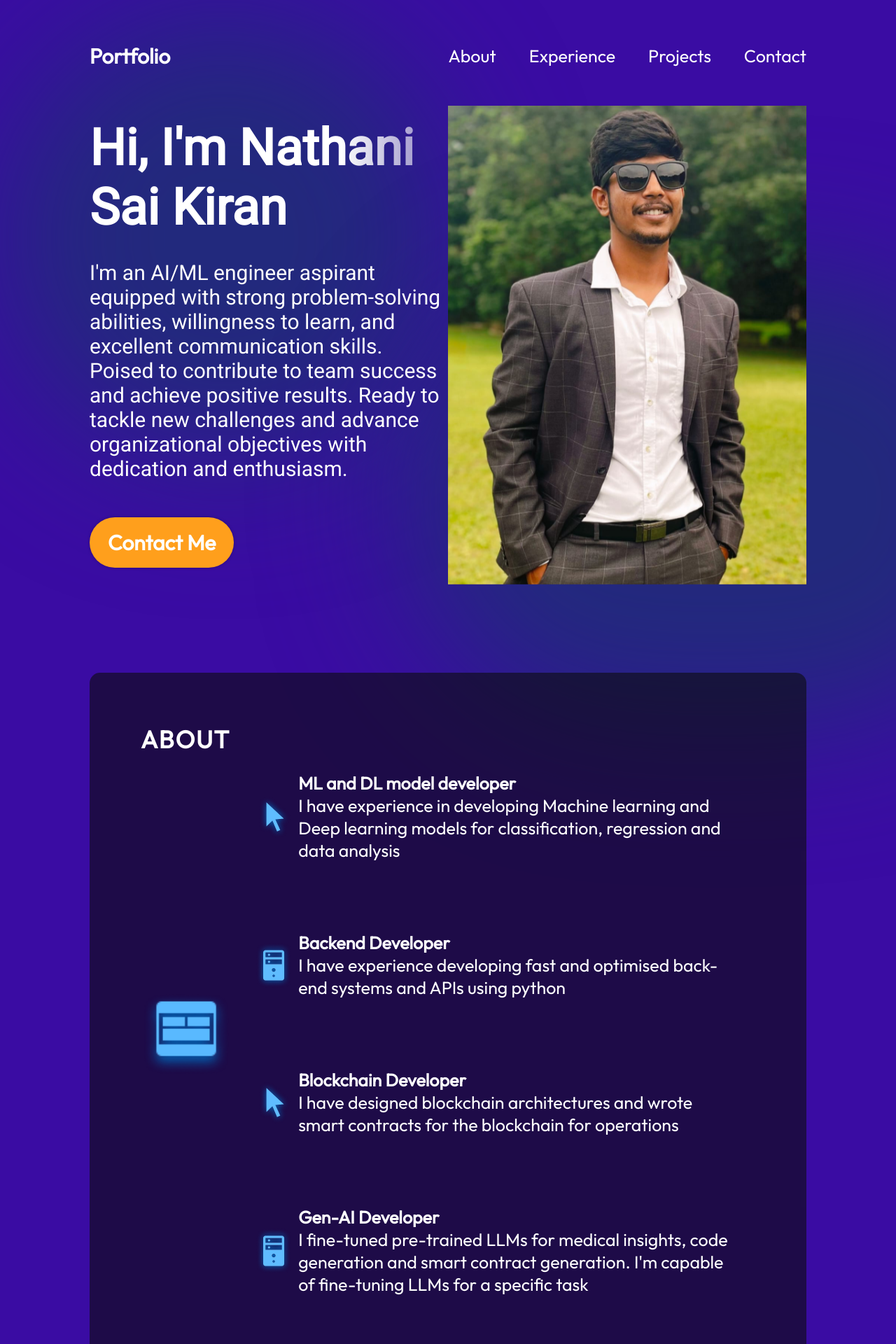
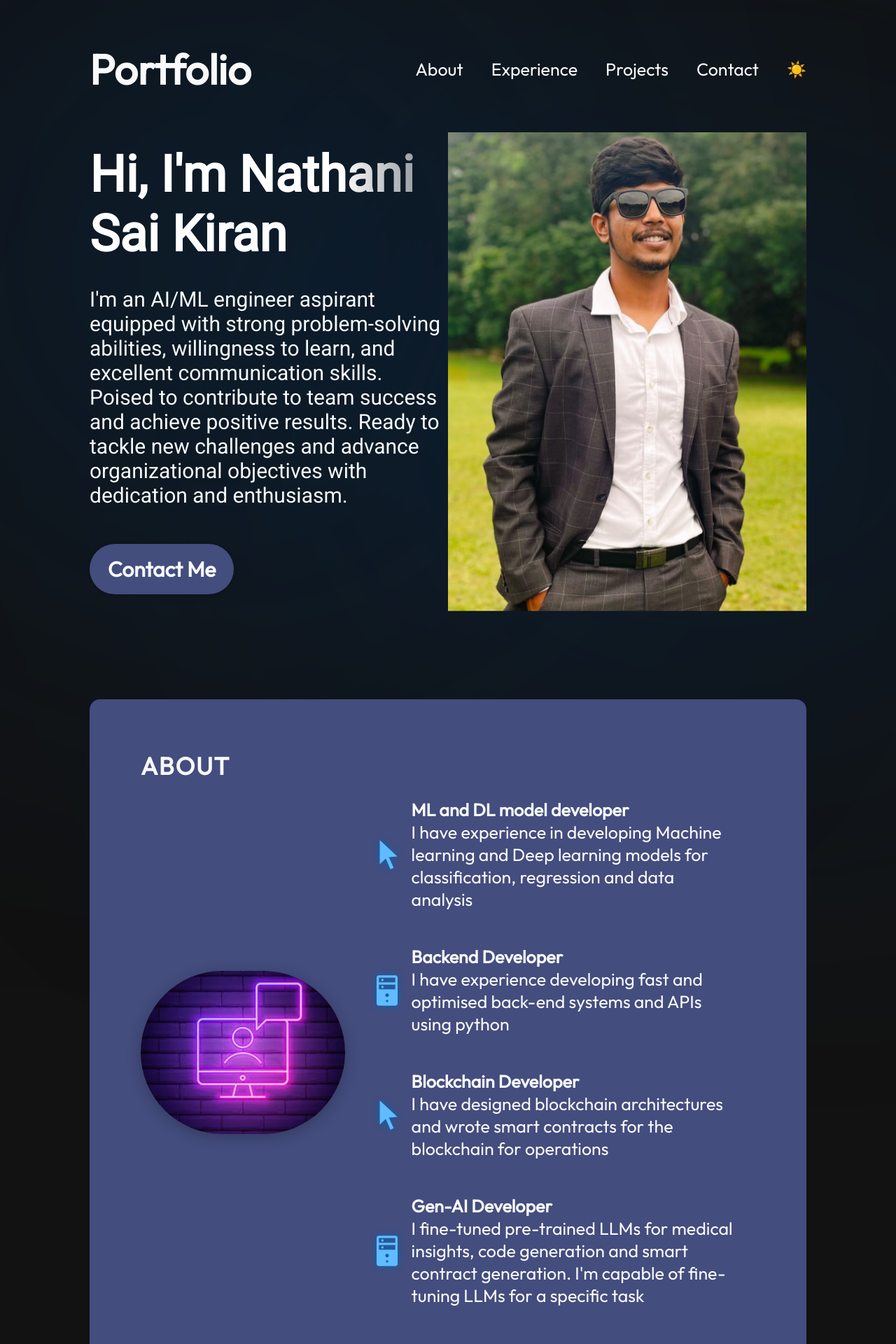
Before and after one commit to saikiran-nathani/Portfolio, a React (Vite) app: page / in a window 1280 px wide. Shown: the top 1920 px of the page at 70% size. Built offline with nearby package versions, Linux system fonts and the light colour scheme.

Commit message:
theme change

```diff
--- a/src/components/About/About.jsx
+++ b/src/components/About/About.jsx
@@ -9,7 +9,7 @@ export const About = () => {
       <h2 className={styles.title}>About</h2>
       <div className={styles.content}>
         <img
-          src={getImageUrl("about/uiIcon.png")}
+          src={getImageUrl("about/computer.jpg")}
           alt="Me sitting with a laptop"
           className={styles.aboutImage}
         />
--- a/src/components/About/About.module.css
+++ b/src/components/About/About.module.css
@@ -2,7 +2,7 @@
 
 .container {
   position: relative;
-  background-color: rgba(12, 12, 12, 0.6);
+  background-color: var(--color-primary);
   border-radius: 15px;
   padding: 73px;
   margin-top: 129px;
@@ -29,12 +29,19 @@
   width: 35%;
 }
 
-.aboutItems {
-  color: var(--color-text);
-  display: flex;
-  flex-direction: column;
-  gap: 50px;
+.aboutImage {
+  width: 100%;
+  max-width: 300px;
+  border-radius: 120px;
+  box-shadow: 0 4px 20px rgba(0, 0, 0, 0.25);
+  object-fit: cover;
+  transition: transform 0.3s ease;
 }
+
+.aboutImage:hover {
+  transform: scale(1.05);
+}
+
 
 .aboutItem {
   display: flex;
--- a/src/components/Experience/Experience.module.css
+++ b/src/components/Experience/Experience.module.css
@@ -69,7 +69,7 @@
   align-items: center;
   gap: 17px;
   background: #19376d;
-  background: linear-gradient(90deg, #19376d 0%, rgba(25, 55, 109, 0) 100%);
+  background: linear-gradient(90deg, #19376d 0%, var(--color-secondary) 100%);
   border-radius: 10px;
   padding: 24px;
 }
--- a/src/components/Hero/Hero.module.css
+++ b/src/components/Hero/Hero.module.css
@@ -81,22 +81,21 @@
   top: -128px;
   left: -10vw;
   border-radius: 764px;
-  background: rgba(25, 55, 109, 0.7);
-  filter: blur(100px);
+  background: rgba(00, 55, 109, 0.7);
+  filter: blur(300px);
   z-index: 0;
 }
 
 .bottomBlur {
   position: absolute;
   width: 70vw;
-  height: 50vw;
-  min-width: 350px;
-  min-width: 250px;
+  height: 30vw;
+  min-width: 150px;
   top: 246px;
   right: -25vw;
   border-radius: 764px;
-  background: rgba(25, 55, 109, 0.7);
-  filter: blur(100px);
+  background: rgba(00, 55, 109, 0.7);
+  filter: blur(300px);
   z-index: 0;
 }
 
--- a/src/components/Navbar/Navbar.jsx
+++ b/src/components/Navbar/Navbar.jsx
@@ -1,17 +1,51 @@
-import React, { useState } from "react";
-
+import React, { useState, useEffect } from "react";
 import styles from "./Navbar.module.css";
 import { getImageUrl } from "../../utils";
 
 export const Navbar = () => {
   const [menuOpen, setMenuOpen] = useState(false);
+  const [theme, setTheme] = useState("dark");
+
+  // Load theme from localStorage on mount
+  useEffect(() => {
+    const savedTheme = localStorage.getItem("theme");
+    if (savedTheme === "light") {
+      document.documentElement.classList.add("light-mode");
+      setTheme("light");
+    }
+  }, []);
+
+  const toggleTheme = () => {
+    const isLight = theme === "light";
+    if (isLight) {
+      document.documentElement.classList.remove("light-mode");
+      localStorage.setItem("theme", "dark");
+      setTheme("dark");
+    } else {
+      document.documentElement.classList.add("light-mode");
+      localStorage.setItem("theme", "light");
+      setTheme("light");
+    }
+  };
 
   return (
       <nav className={styles.navbar}>
-      <a className={styles.title} href="/">
-        Portfolio
-      </a>
-      <div className={styles.menu}>
+        <a className={styles.title} href="/">Portfolio</a>
+
+        <div className={styles.actions}>
+          <ul className={`${styles.menuItems} ${menuOpen && styles.menuOpen}`} onClick={() => setMenuOpen(false)}>
+            <li><a href="#about">About</a></li>
+            <li><a href="#experience">Experience</a></li>
+            <li><a href="#projects">Projects</a></li>
+            <li><a href="#contact">Contact</a></li>
+            <li>
+              <button onClick={toggleTheme} className={styles.themeToggle}>
+                {theme === "light" ? "🌙" : "☀️"}
+              </button>
+            </li>
+          </ul>
+
+          {/* 🍔 Mobile Menu Button */}
           <img
               className={styles.menuBtn}
               src={
@@ -22,24 +56,9 @@ export const Navbar = () => {
               alt="menu-button"
               onClick={() => setMenuOpen(!menuOpen)}
           />
-        <ul
-          className={`${styles.menuItems} ${menuOpen && styles.menuOpen}`}
-          onClick={() => setMenuOpen(false)}
-        >
-          <li>
-            <a href="#about">About</a>
-          </li>
-          <li>
-            <a href="#experience">Experience</a>
-          </li>
-          <li>
-            <a href="#projects">Projects</a>
-          </li>
-          <li>
-            <a href="#contact">Contact</a>
-          </li>
-        </ul>
         </div>
       </nav>
+
+
   );
 };
--- a/src/components/Navbar/Navbar.module.css
+++ b/src/components/Navbar/Navbar.module.css
@@ -11,25 +11,27 @@
 }
 
 .title {
-  font-size: 30px;
+  font-size: 60px;
   font-weight: 600;
   text-decoration: none;
   color: var(--color-text);
 }
 
 
-.menuBtn {
-  display: none;
-}
-
 .menu {
   display: flex;
 }
 
+.actions {
+  display: flex;
+  align-items: center;
+}
+
 .menuItems {
   display: flex;
-  gap: 47px;
+  gap: 40px;
   list-style: none;
+  align-items: center;
 }
 
 .menuItems a {
@@ -37,6 +39,20 @@
   color: var(--color-text);
   text-decoration: none;
 }
+
+.themeToggle {
+  background: none;
+  border: none;
+  font-size: 1.4rem;
+  cursor: pointer;
+  color: var(--color-text);
+}
+
+.menuBtn {
+  display: none;
+  margin-left: 1rem;
+}
+
 
 @media screen and (max-width: 830px) {
   .navbar {
--- a/src/data/history.json
+++ b/src/data/history.json
@@ -5,7 +5,7 @@
     "startDate": "Sep, 2024",
     "endDate": "Feb, 2025",
     "experiences": ["Fine-Tuned LLMs for providing medical Insights for the patients based on the symptoms description",
-      "Developed a chatbot for interacting with the patient and providing care for the patient and book consultations with real doctors"],
+      "Developed a chatbot for interacting with the patient and providing care for the patient and book consultations with appropriate doctors"],
     "imageSrc": "history/medAI.jpg"
   },
   {
--- a/src/data/projects.json
+++ b/src/data/projects.json
@@ -1,15 +1,15 @@
 [
   {
-    "title": "Blockchain storage and servises",
+    "title": "Blockchain As A Service",
     "imageSrc": "projects/project.png",
-    "description": "This is a project I made to for the casptone. This provide safe storage and secure transactions ",
+    "description": "This is a project I developed for capstone. This provides safe storage and secure blockchain transactions for the clients",
     "skills": ["Smart Contracts", "Cryptography", "Ganache", "Python"],
     "source": "https://github.com/saikiran-nathani/blockchain_services"
   },
   {
-    "title": "CO/CO2 emission prediction for a blast furnace to adjust the fuel according to conbumstion of the fuel",
+    "title": "CO/CO2 ratio prediction for a blast furnace",
     "imageSrc": "projects/project.png",
-    "description": "This is a project made to learn the latest languages by building an app.",
+    "description": "I developed a machine learning model for predicting the ratio of CO/CO2 for a blast furnace to estimate the fuel consumption.",
     "skills": ["Machine Learning", "Deep Learning", "Data Analysis"],
     "demo": "https://www.example.com",
     "source": "https://github.com/saikiran-nathani/blockchain_services"
--- a/src/index.css
+++ b/src/index.css
@@ -1,10 +1,21 @@
+@import './vars.css';
+
+/* Global reset + font */
 * {
   box-sizing: border-box;
   margin: 0;
   padding: 0;
   font-family: "Outfit", Arial, Helvetica, sans-serif;
+  transition: background-color 0.3s ease, color 0.3s ease;
 }
 
+/* Smooth scrolling */
 html {
   scroll-behavior: smooth;
 }
+
+/* Theme-aware global styling */
+body {
+  background-color: var(--color-bg);
+  color: var(--color-text);
+}
--- a/src/vars.css
+++ b/src/vars.css
@@ -1,11 +1,19 @@
+/* Default (Dark Mode) */
 :root {
-  /* Colours */
-  --color-text: #fefefe;         /* Clean near-white for crisp readability */
-  --color-primary: #ff9f1c;      /* Vibrant sunset orange */
-  --color-secondary: #2ec4b6;    /* Aqua teal - soft and modern */
-  --color-dark: #0f0f2d;         /* Deep violet for sleek contrast */
-  --color-bg: #3a0ca3;           /* Deep indigo - rich and immersive */
+  --color-text: #f8f9fa;
+  --color-primary: #434d7e;
+  --color-secondary: #205954;
+  --color-dark: #2d2e32;
+  --color-bg: #121212;
 
-  /* Fonts */
-  --font-roboto: "Roboto";
+  --font-roboto: roboto
 }
+
+/* Light Mode */
+:root.light-mode {
+  --color-text: #1a1a1a;
+  --color-primary: #94a8ff;
+  --color-secondary: #2ec4b6;
+  --color-dark: #f3fad7;
+  --color-bg: rgba(248, 247, 235, 0.88);
+}
```
Also changed, not shown: assets/about/computer.jpg (added). Lines whose indentation alone changed are shown as unchanged.
